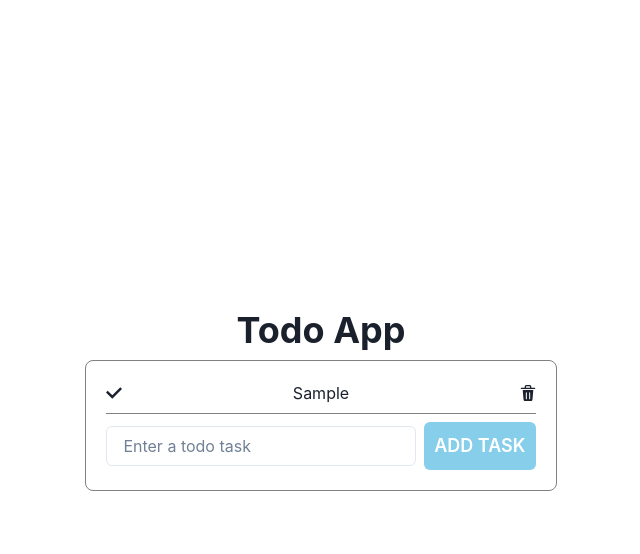
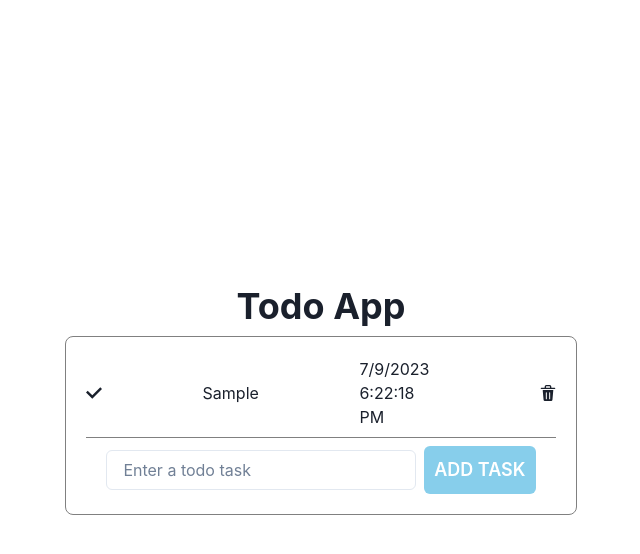
Before and after one commit to EmmanuelOloke/chingu-peer-todo, a React (Vite) app: page / in a window 1280 px wide. Both pictures are taken after typing "Sample" into the empty fields and a click on the button "ADD TASK". Shown: the top 554 px of the page, without its empty margins (319-959 px from the left). Built offline with nearby package versions, Linux system fonts and the light colour scheme.

Commit message:
feat: add date field and trigger addTodo when the Enter key is pressed

```diff
--- a/src/App.jsx
+++ b/src/App.jsx
@@ -1,4 +1,4 @@
-import { useEffect, useState } from 'react';
+import { useEffect, useRef, useState } from 'react';
 
 import { Button, HStack, Heading, Input, StackDivider, Text, VStack } from '@chakra-ui/react';
 import { DeleteIcon, CheckIcon, MinusIcon } from '@chakra-ui/icons';
@@ -14,6 +14,7 @@
   const todo = {
     id: nanoid(),
     body: inputText,
+    date: `${new Date().toLocaleDateString()} ${new Date().toLocaleTimeString()}`,
     isDone: false,
   };
 
@@ -37,6 +38,12 @@
     setTodoItems(newTodoItems);
   };
 
+  const addTodoButtonRef = useRef();
+  const enterKeyPressed = (event) => {
+    if (event.key === 'Enter') {
+      addTodoButtonRef.current.click();
+    }
+  };
   useEffect(() => {
     localStorage.setItem('todoItems', JSON.stringify(todoItems));
   }, [todoItems]);
@@ -44,7 +51,13 @@
   return (
     <VStack h="100vh" justifyContent="center" alignItems="center">
       <Heading>Todo App</Heading>
-      <VStack divider={<StackDivider />} border="1px solid gray" borderRadius="8px" p={5}>
+      <VStack
+        divider={<StackDivider />}
+        border="1px solid gray"
+        borderRadius="8px"
+        p={5}
+        w={{ base: '90%', lg: '40%' }}
+      >
         {todoItems.length === 0 ? (
           <Text>No items added to the todo yet</Text>
         ) : (
@@ -56,9 +69,14 @@
                 <MinusIcon cursor="pointer" onClick={() => checked(index)} />
               )}
 
-              <Text style={{ textDecoration: eachTodoItem.isDone ? 'line-through' : '' }}>
+              <Text
+                maxWidth="17rem"
+                style={{ textDecoration: eachTodoItem.isDone ? 'line-through' : '' }}
+              >
                 {eachTodoItem.body}
               </Text>
+
+              <Text w="5rem">{eachTodoItem.date}</Text>
               <DeleteIcon cursor="pointer" onClick={() => deleted(eachTodoItem.id)} />
             </HStack>
           ))
@@ -70,8 +88,10 @@
             placeholder="Enter a todo task"
             value={inputText}
             onChange={updateInput}
+            onKeyDown={enterKeyPressed}
           />
           <Button
+            ref={addTodoButtonRef}
             size="lg"
             bgColor="skyblue"
             color="white"
```
